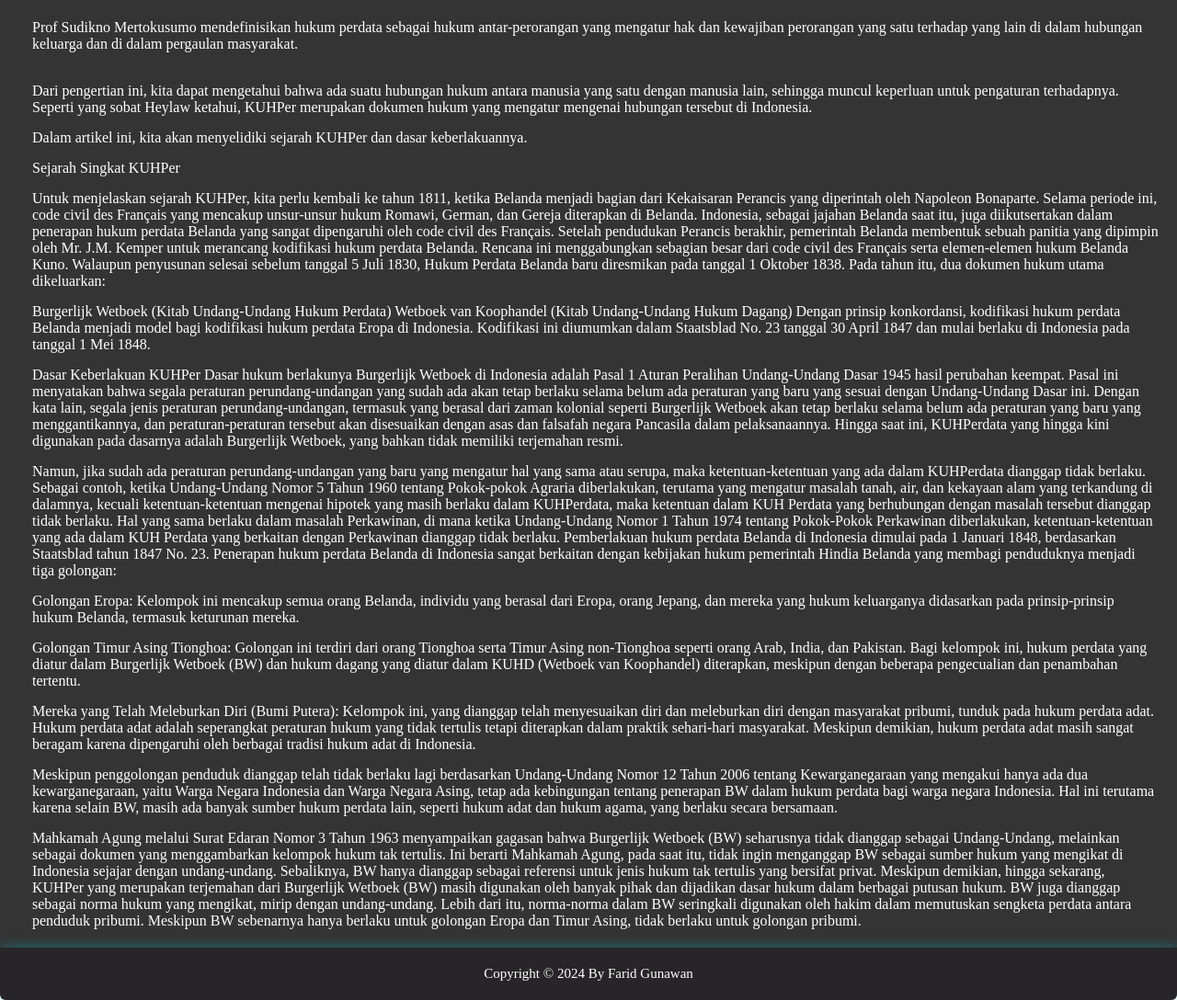
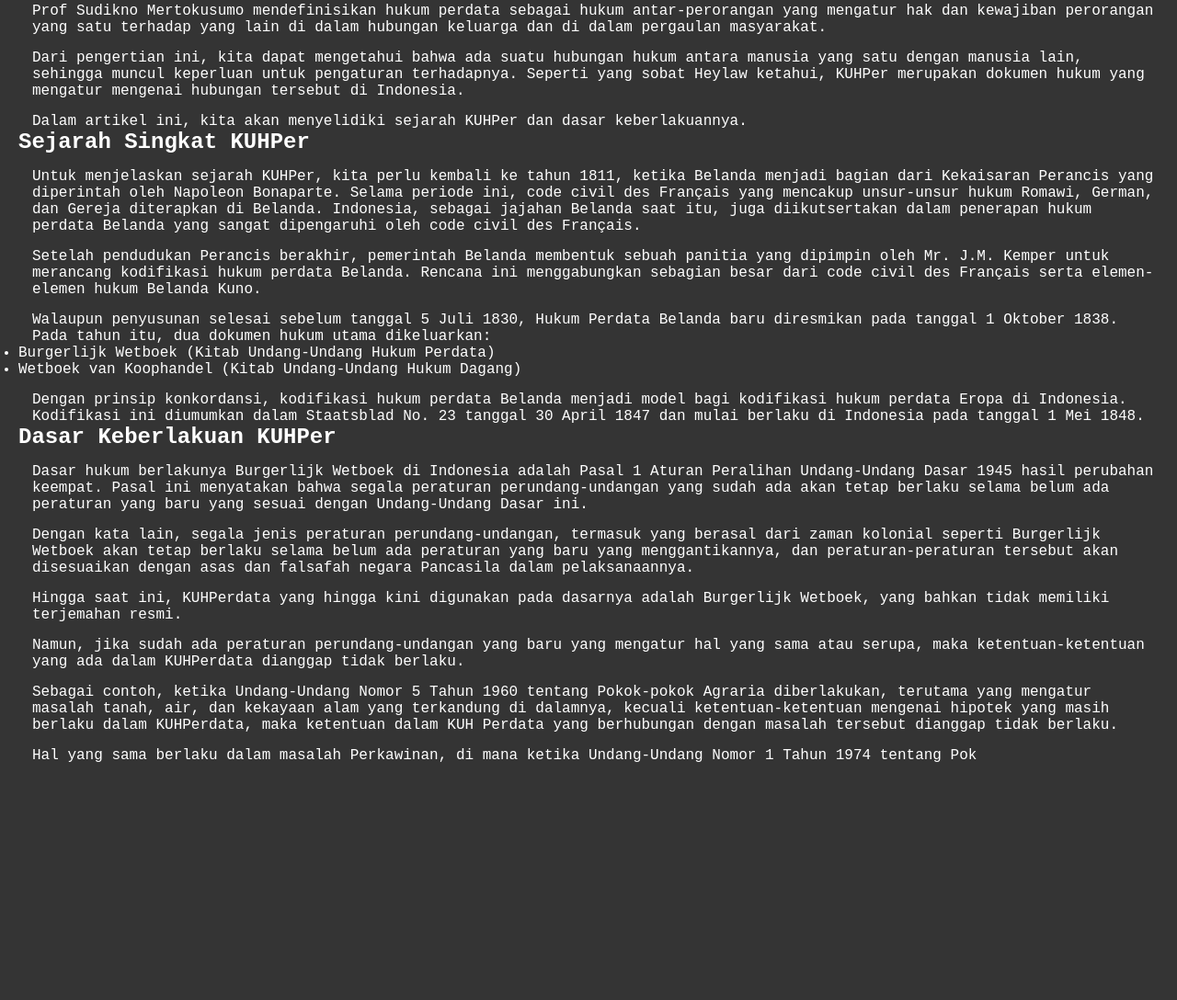
Before and after one commit to far1ddd/fariidd.github.io, a plain HTML site: page lanjut.html in a window 1280 px wide. Shown: the part 132-1220 px from the top of the page at 92% size. After the commit the page ends 983 px from the top, so only its background shows below. Drawn offline with Linux system fonts and the light colour scheme; a web font is replaced by a local one.

Commit message:
Update lanjut.html

```diff
--- a/lanjut.html
+++ b/lanjut.html
@@ -2,9 +2,7 @@
 <html lang="en">
 <head>
     <link href="https://fonts.googleapis.com/css2?family=Josefin+Sans:ital,wght@0,100..700;1,100..700&family=Kode+Mono:wght@400..700&display=swap" rel="stylesheet">
-
     <title>about.farid</title>
-</head>
     <style>
         * {
             margin: 0;
@@ -16,9 +14,9 @@
             display: flex;
             flex-direction: column;
             min-height: 100vh;
-
             color: white;
-        font-family: "Kode Mono";
+            font-family: 'Kode Mono', monospace;
+            background-color: #343434;
         }
 
         header {
@@ -33,7 +31,7 @@
             box-shadow: 0px 0px 15px rgba(2, 199, 225, 0.392);
             position: relative;
         }
-    footer{
+        footer {
             border-bottom-left-radius: 6px;
             border-bottom-right-radius: 6px;
             width: 100%;
@@ -66,27 +64,16 @@
         }
 
         main {
-       width: 100%;
-       height: 100%;
-       background-color: #343434;
-
+            flex: 1;
             padding: 20px;
         }
-    main h1{
+        main h1 {
             text-align: center;
         }
-    main p{
+        main p {
             margin-top: 15px;
             padding-left: 15px;
         }
-
-
-
-    footer {
-        font-size: 15px;
-
-    }
-
 
         .instagram-icon i {
             display: inline-block;
@@ -94,13 +81,11 @@
             transition: ease-in-out 0.3s;
             color: #E1306C;
             margin-top: 15px;
-
         }
-.instagram-icon i:hover{
+        .instagram-icon i:hover {
             transition: ease-in-out 0.3s;
             transform: scale(1.2);
         }
-
 
         .twitter-icon i {
             display: inline-block;
@@ -108,98 +93,59 @@
             transition: ease-in-out 0.3s;
             color: #0099ff;
             margin-top: 15px;
-
         }
-.twitter-icon i:hover{
+        .twitter-icon i:hover {
             transition: ease-in-out 0.3s;
             transform: scale(1.2);
         }
-.medsos{
-
+        .medsos {
             align-items: center;
             text-align: center;
             background-color: #4b4b4b;
-
             padding: 20px;
         }
-.list{
+        .list {
             background-color: white;
             padding: 1px;
         }
-.list, .medsos, footer, header, main{
+        .list, .medsos, footer, header, main {
             animation: anim ease 0.5s;
         }
         @keyframes anim {
-    0%{
+            0% {
                 transform: scale(0);
             }
-    100%{
+            100% {
                 transform: scale(1);
             }
         }
     </style>
+</head>
 <body>
     <header>
-
         <nav class="navbar">
             <a href="index.html">Home</a>
             <a href="about.html">About</a>
-
         </nav>
     </header>
     <main>
         <h1>Sejarah dan Dasar Keberlakuan KUHPerdata</h1>
-        <br>
-        <p>Prof Sudikno Mertokusumo mendefinisikan hukum perdata sebagai hukum antar-perorangan yang mengatur hak dan kewajiban perorangan yang satu terhadap yang lain di dalam hubungan keluarga dan di dalam pergaulan masyarakat.</p><br>
-        <P>Dari pengertian ini, kita dapat mengetahui bahwa ada suatu hubungan hukum antara manusia yang satu dengan manusia lain, sehingga muncul keperluan untuk pengaturan terhadapnya. Seperti yang sobat Heylaw ketahui, KUHPer merupakan dokumen hukum yang mengatur mengenai hubungan tersebut di Indonesia.</P>
+        <p>Prof Sudikno Mertokusumo mendefinisikan hukum perdata sebagai hukum antar-perorangan yang mengatur hak dan kewajiban perorangan yang satu terhadap yang lain di dalam hubungan keluarga dan di dalam pergaulan masyarakat.</p>
+        <p>Dari pengertian ini, kita dapat mengetahui bahwa ada suatu hubungan hukum antara manusia yang satu dengan manusia lain, sehingga muncul keperluan untuk pengaturan terhadapnya. Seperti yang sobat Heylaw ketahui, KUHPer merupakan dokumen hukum yang mengatur mengenai hubungan tersebut di Indonesia.</p>
         <p>Dalam artikel ini, kita akan menyelidiki sejarah KUHPer dan dasar keberlakuannya.</p>
-
-        <p>Sejarah Singkat KUHPer</p>
-        <p>Untuk menjelaskan sejarah KUHPer, kita perlu kembali ke tahun 1811, ketika Belanda menjadi bagian dari Kekaisaran Perancis yang diperintah oleh Napoleon Bonaparte. Selama periode ini, code civil des Français yang mencakup unsur-unsur hukum Romawi, German, dan Gereja diterapkan di Belanda. Indonesia, sebagai jajahan Belanda saat itu, juga diikutsertakan dalam penerapan hukum perdata Belanda yang sangat dipengaruhi oleh code civil des Français.
-
-        Setelah pendudukan Perancis berakhir, pemerintah Belanda membentuk sebuah panitia yang dipimpin oleh Mr. J.M. Kemper untuk merancang kodifikasi hukum perdata Belanda. Rencana ini menggabungkan sebagian besar dari code civil des Français serta elemen-elemen hukum Belanda Kuno.
-
-        Walaupun penyusunan selesai sebelum tanggal 5 Juli 1830, Hukum Perdata Belanda baru diresmikan pada tanggal 1 Oktober 1838. Pada tahun itu, dua dokumen hukum utama dikeluarkan:</p>
-        <p>
-        Burgerlijk Wetboek (Kitab Undang-Undang Hukum Perdata)
-        Wetboek van Koophandel (Kitab Undang-Undang Hukum Dagang)
-        Dengan prinsip konkordansi, kodifikasi hukum perdata Belanda menjadi model bagi kodifikasi hukum perdata Eropa di Indonesia. Kodifikasi ini diumumkan dalam Staatsblad No. 23 tanggal 30 April 1847 dan mulai berlaku di Indonesia pada tanggal 1 Mei 1848.</p>
-
-        <p>
-        Dasar Keberlakuan KUHPer
-        Dasar hukum berlakunya Burgerlijk Wetboek di Indonesia adalah Pasal 1 Aturan Peralihan Undang-Undang Dasar 1945 hasil perubahan keempat. Pasal ini menyatakan bahwa segala peraturan perundang-undangan yang sudah ada akan tetap berlaku selama belum ada peraturan yang baru yang sesuai dengan Undang-Undang Dasar ini.
-
-        Dengan kata lain, segala jenis peraturan perundang-undangan, termasuk yang berasal dari zaman kolonial seperti Burgerlijk Wetboek akan tetap berlaku selama belum ada peraturan yang baru yang menggantikannya, dan peraturan-peraturan tersebut akan disesuaikan dengan asas dan falsafah negara Pancasila dalam pelaksanaannya.
-
-        Hingga saat ini, KUHPerdata yang hingga kini digunakan pada dasarnya adalah Burgerlijk Wetboek, yang bahkan tidak memiliki terjemahan resmi. </p>
-        <p>
-
-        Namun, jika sudah ada peraturan perundang-undangan yang baru yang mengatur hal yang sama atau serupa, maka ketentuan-ketentuan yang ada dalam KUHPerdata dianggap tidak berlaku.
-
-        Sebagai contoh, ketika Undang-Undang Nomor 5 Tahun 1960 tentang Pokok-pokok Agraria diberlakukan, terutama yang mengatur masalah tanah, air, dan kekayaan alam yang terkandung di dalamnya, kecuali ketentuan-ketentuan mengenai hipotek yang masih berlaku dalam KUHPerdata, maka ketentuan dalam KUH Perdata yang berhubungan dengan masalah tersebut dianggap tidak berlaku.
-
-        Hal yang sama berlaku dalam masalah Perkawinan, di mana ketika Undang-Undang Nomor 1 Tahun 1974 tentang Pokok-Pokok Perkawinan diberlakukan, ketentuan-ketentuan yang ada dalam KUH Perdata yang berkaitan dengan Perkawinan dianggap tidak berlaku.
-
-        Pemberlakuan hukum perdata Belanda di Indonesia dimulai pada 1 Januari 1848, berdasarkan Staatsblad tahun 1847 No. 23. Penerapan hukum perdata Belanda di Indonesia sangat berkaitan dengan kebijakan hukum pemerintah Hindia Belanda yang membagi penduduknya menjadi tiga golongan:</p>
-
-        <p>Golongan Eropa: Kelompok ini mencakup semua orang Belanda, individu yang berasal dari Eropa, orang Jepang, dan mereka yang hukum keluarganya didasarkan pada prinsip-prinsip hukum Belanda, termasuk keturunan mereka.</p>
-        <p>Golongan Timur Asing Tionghoa: Golongan ini terdiri dari orang Tionghoa serta Timur Asing non-Tionghoa seperti orang Arab, India, dan Pakistan. Bagi kelompok ini, hukum perdata yang diatur dalam Burgerlijk Wetboek (BW) dan hukum dagang yang diatur dalam KUHD (Wetboek van Koophandel) diterapkan, meskipun dengan beberapa pengecualian dan penambahan tertentu.</p>
-        <p>Mereka yang Telah Meleburkan Diri (Bumi Putera): Kelompok ini, yang dianggap telah menyesuaikan diri dan meleburkan diri dengan masyarakat pribumi, tunduk pada hukum perdata adat. Hukum perdata adat adalah seperangkat peraturan hukum yang tidak tertulis tetapi diterapkan dalam praktik sehari-hari masyarakat. Meskipun demikian, hukum perdata adat masih sangat beragam karena dipengaruhi oleh berbagai tradisi hukum adat di Indonesia.</p>
-       <p>Meskipun penggolongan penduduk dianggap telah tidak berlaku lagi berdasarkan Undang-Undang Nomor 12 Tahun 2006 tentang Kewarganegaraan yang mengakui hanya ada dua kewarganegaraan, yaitu Warga Negara Indonesia dan Warga Negara Asing, tetap ada kebingungan tentang penerapan BW dalam hukum perdata bagi warga negara Indonesia. Hal ini terutama karena selain BW, masih ada banyak sumber hukum perdata lain, seperti hukum adat dan hukum agama, yang berlaku secara bersamaan.</p>
-        <p>
-        Mahkamah Agung melalui Surat Edaran Nomor 3 Tahun 1963 menyampaikan gagasan bahwa Burgerlijk Wetboek (BW) seharusnya tidak dianggap sebagai Undang-Undang, melainkan sebagai dokumen yang menggambarkan kelompok hukum tak tertulis.
-
-        Ini berarti Mahkamah Agung, pada saat itu, tidak ingin menganggap BW sebagai sumber hukum yang mengikat di Indonesia sejajar dengan undang-undang. Sebaliknya, BW hanya dianggap sebagai referensi untuk jenis hukum tak tertulis yang bersifat privat.
-
-        Meskipun demikian, hingga sekarang, KUHPer yang merupakan terjemahan dari Burgerlijk Wetboek (BW) masih digunakan oleh banyak pihak dan dijadikan dasar hukum dalam berbagai putusan hukum. BW juga dianggap sebagai norma hukum yang mengikat, mirip dengan undang-undang.
-
-        Lebih dari itu, norma-norma dalam BW seringkali digunakan oleh hakim dalam memutuskan sengketa perdata antara penduduk pribumi. Meskipun BW sebenarnya hanya berlaku untuk golongan Eropa dan Timur Asing, tidak berlaku untuk golongan pribumi.</p>
-    </main>
-
-    <footer>
-        Copyright &copy; 2024 By Farid Gunawan
-    </footer>
-
-
-</body>
-</html>
+        <h2>Sejarah Singkat KUHPer</h2>
+        <p>Untuk menjelaskan sejarah KUHPer, kita perlu kembali ke tahun 1811, ketika Belanda menjadi bagian dari Kekaisaran Perancis yang diperintah oleh Napoleon Bonaparte. Selama periode ini, code civil des Français yang mencakup unsur-unsur hukum Romawi, German, dan Gereja diterapkan di Belanda. Indonesia, sebagai jajahan Belanda saat itu, juga diikutsertakan dalam penerapan hukum perdata Belanda yang sangat dipengaruhi oleh code civil des Français. </p>
+        <p>Setelah pendudukan Perancis berakhir, pemerintah Belanda membentuk sebuah panitia yang dipimpin oleh Mr. J.M. Kemper untuk merancang kodifikasi hukum perdata Belanda. Rencana ini menggabungkan sebagian besar dari code civil des Français serta elemen-elemen hukum Belanda Kuno.</p>
+        <p>Walaupun penyusunan selesai sebelum tanggal 5 Juli 1830, Hukum Perdata Belanda baru diresmikan pada tanggal 1 Oktober 1838. Pada tahun itu, dua dokumen hukum utama dikeluarkan:</p>
+        <ul>
+            <li>Burgerlijk Wetboek (Kitab Undang-Undang Hukum Perdata)</li>
+            <li>Wetboek van Koophandel (Kitab Undang-Undang Hukum Dagang)</li>
+        </ul>
+        <p>Dengan prinsip konkordansi, kodifikasi hukum perdata Belanda menjadi model bagi kodifikasi hukum perdata Eropa di Indonesia. Kodifikasi ini diumumkan dalam Staatsblad No. 23 tanggal 30 April 1847 dan mulai berlaku di Indonesia pada tanggal 1 Mei 1848.</p>
+        <h2>Dasar Keberlakuan KUHPer</h2>
+        <p>Dasar hukum berlakunya Burgerlijk Wetboek di Indonesia adalah Pasal 1 Aturan Peralihan Undang-Undang Dasar 1945 hasil perubahan keempat. Pasal ini menyatakan bahwa segala peraturan perundang-undangan yang sudah ada akan tetap berlaku selama belum ada peraturan yang baru yang sesuai dengan Undang-Undang Dasar ini.</p>
+        <p>Dengan kata lain, segala jenis peraturan perundang-undangan, termasuk yang berasal dari zaman kolonial seperti Burgerlijk Wetboek akan tetap berlaku selama belum ada peraturan yang baru yang menggantikannya, dan peraturan-peraturan tersebut akan disesuaikan dengan asas dan falsafah negara Pancasila dalam pelaksanaannya.</p>
+        <p>Hingga saat ini, KUHPerdata yang hingga kini digunakan pada dasarnya adalah Burgerlijk Wetboek, yang bahkan tidak memiliki terjemahan resmi.</p>
+        <p>Namun, jika sudah ada peraturan perundang-undangan yang baru yang mengatur hal yang sama atau serupa, maka ketentuan-ketentuan yang ada dalam KUHPerdata dianggap tidak berlaku. </p>
+        <p>Sebagai contoh, ketika Undang-Undang Nomor 5 Tahun 1960 tentang Pokok-pokok Agraria diberlakukan, terutama yang mengatur masalah tanah, air, dan kekayaan alam yang terkandung di dalamnya, kecuali ketentuan-ketentuan mengenai hipotek yang masih berlaku dalam KUHPerdata, maka ketentuan dalam KUH Perdata yang berhubungan dengan masalah tersebut dianggap tidak berlaku.</p>
+        <p>Hal yang sama berlaku dalam masalah Perkawinan, di mana ketika Undang-Undang Nomor 1 Tahun 1974 tentang Pok
```
Lines whose indentation alone changed are shown as unchanged.
